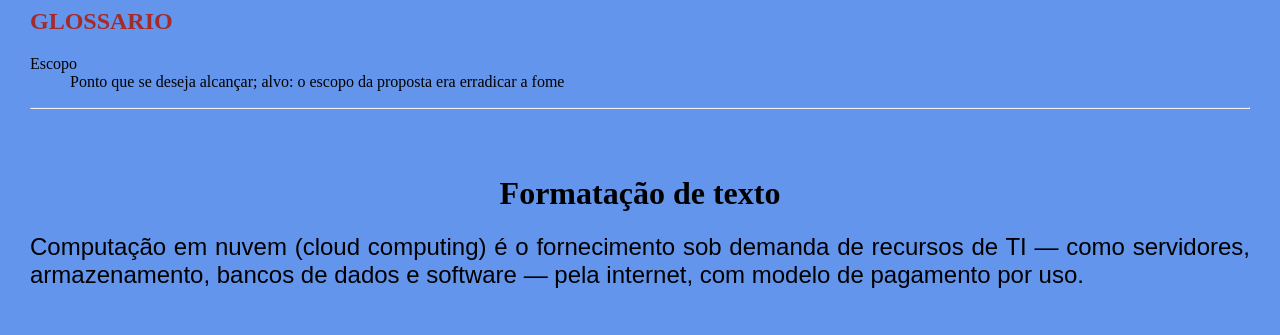
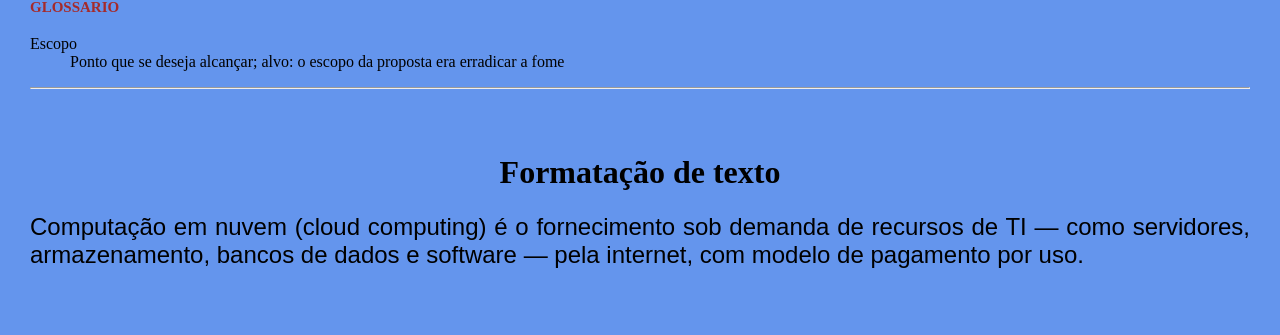
Before and after one commit to arthur-cpaiva/LISTA, a plain HTML site: page INDEX.HTML in a window 1280 px wide. Shown: the part 695-1030 px from the top of the page. Drawn offline with Linux system fonts and the light colour scheme.

Commit message:
Adicionando detalhes - teste

```diff
--- a/style.css
+++ b/style.css
@@ -9,3 +9,10 @@ body{
     text-align: justify;
     text-transform: uppercase;
 }
+
+h2{
+color: burlywood;
+margin-top: 10px;
+font-size: 15px;
+line-height: 1.6;
+}
```
